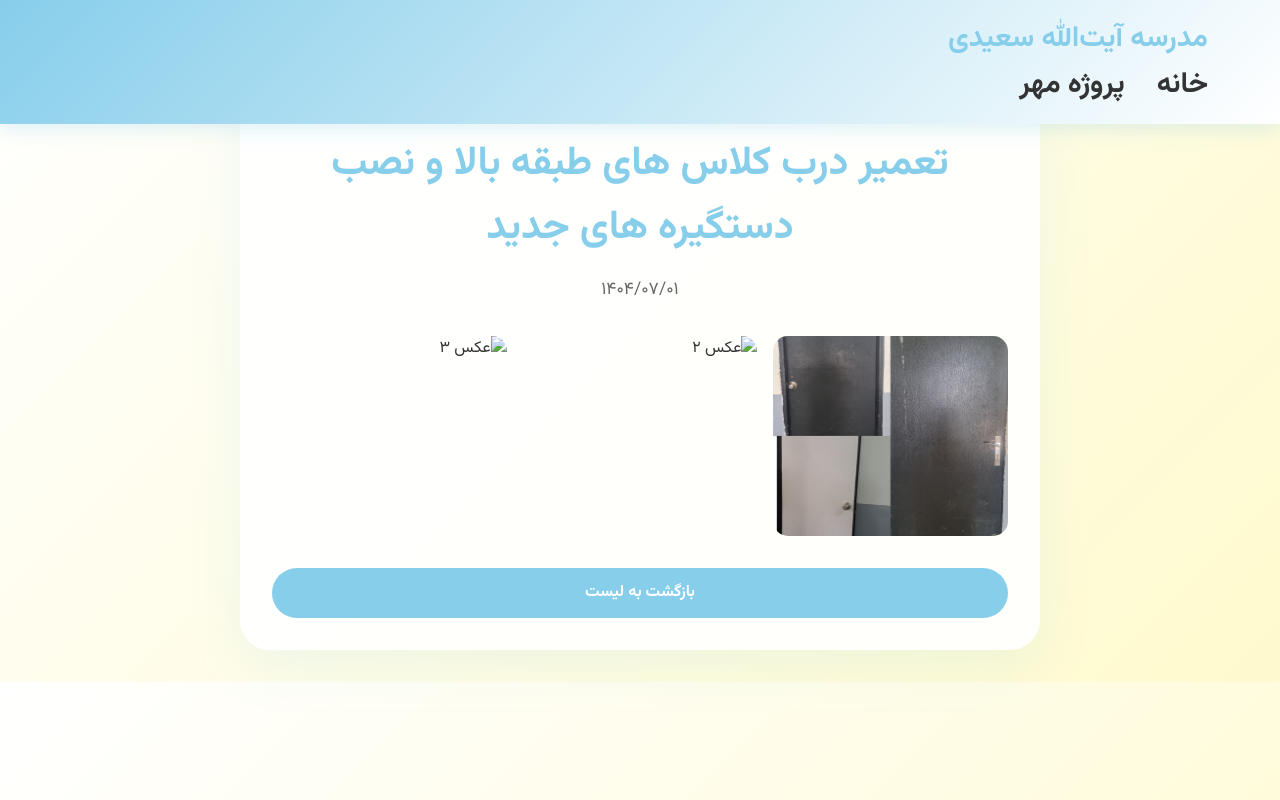
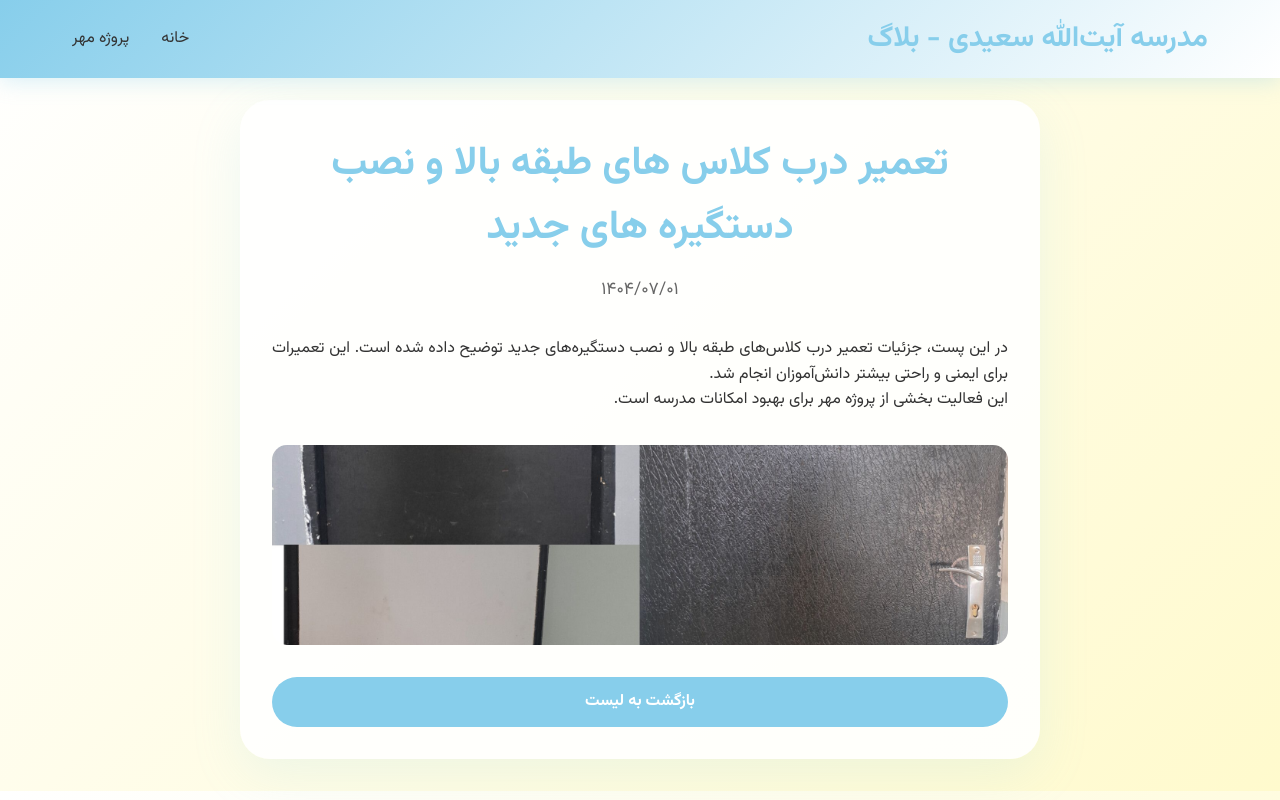
Before and after one commit to Hunter-sfcb/saeedi, a plain HTML site: page mehr/mehr_blog2.html in a window 1280 px wide. Drawn offline with Linux system fonts and the light colour scheme.

Commit message:
Update mehr_blog2.html

```diff
--- a/mehr/mehr_blog2.html
+++ b/mehr/mehr_blog2.html
@@ -1,9 +1,10 @@
+<!-- فایل mehr_blog2.html -->
 <!DOCTYPE html>
 <html lang="fa" dir="rtl">
 <head>
     <meta charset="UTF-8">
     <meta name="viewport" content="width=device-width, initial-scale=1.0">
-    <title>مدرسه آیت‌الله سعیدی</title>
+    <title>بلاگ ۲ - مدرسه آیت‌الله سعیدی</title>
     <link href="https://fonts.googleapis.com/css2?family=Vazirmatn:wght@300;400;700&display=swap" rel="stylesheet">
     <style>
         /* استایل‌های مشابه mehr.html */
@@ -30,7 +31,7 @@
 <body>
     <header>
         <nav>
-            <div class="logo">مدرسه آیت‌الله سعیدی<div/>
+            <div class="logo">مدرسه آیت‌الله سعیدی - بلاگ</div>
             <ul class="nav-links">
                 <li><a href="../index.html">خانه</a></li>
                 <li><a href="../mehr.html">پروژه مهر</a></li>
@@ -42,12 +43,11 @@
         <h1 class="post-title">تعمیر درب کلاس های طبقه بالا و نصب دستگیره های جدید</h1>
         <div class="post-date">۱۴۰۴/۰۷/۰۱</div>
         <div class="post-text">
-
+            <p>در این پست، جزئیات تعمیر درب کلاس‌های طبقه بالا و نصب دستگیره‌های جدید توضیح داده شده است. این تعمیرات برای ایمنی و راحتی بیشتر دانش‌آموزان انجام شد.</p>
+            <p>این فعالیت بخشی از پروژه مهر برای بهبود امکانات مدرسه است.</p>
         </div>
         <div class="gallery">
             <img src="../assets/img/mehr_blog2_1.jpg" alt="عکس ۱">
-            <img src="../assets/img/mehr_blog2_2.jpg" alt="عکس ۲">
-            <img src="../assets/img/mehr_blog2_3.jpg" alt="عکس ۳">
         </div>
         <a href="../mehr.html" class="btn">بازگشت به لیست</a>
     </div>
```
